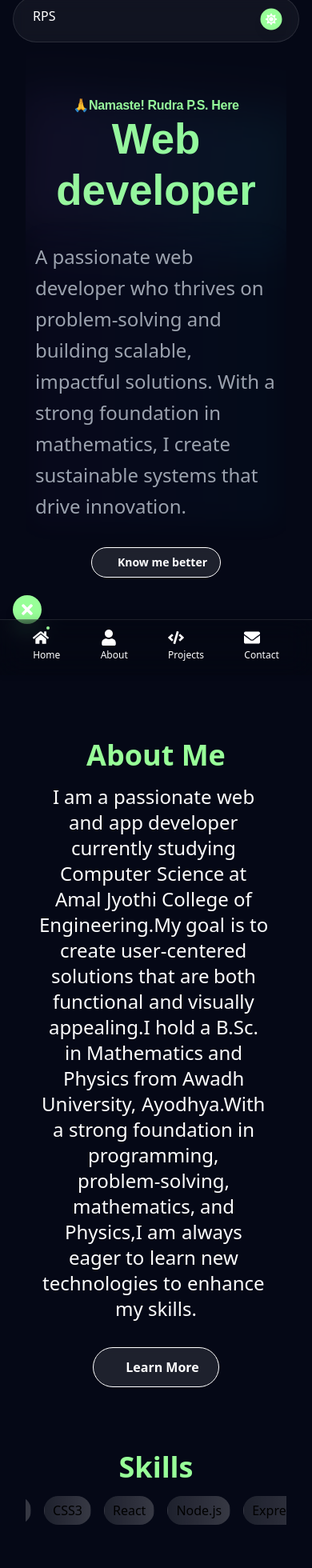
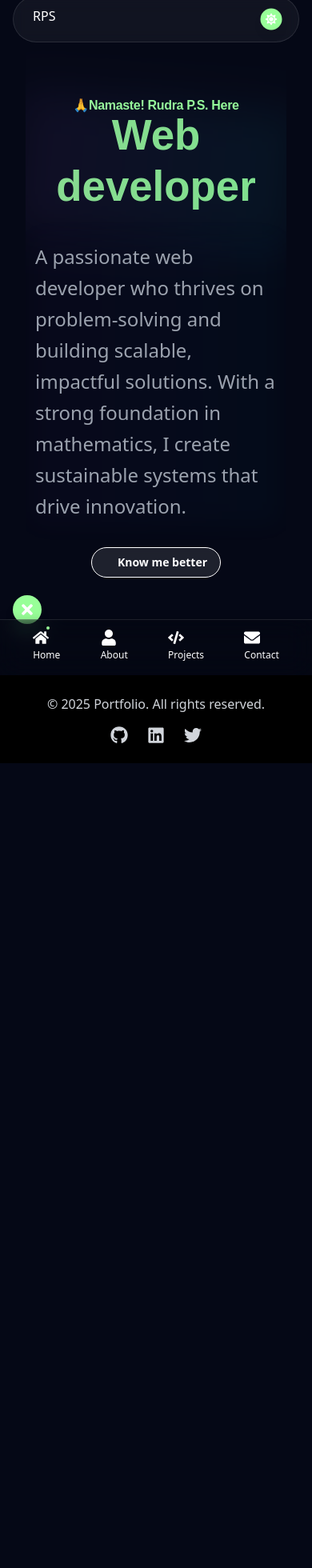
Before and after one commit to lord-rudra0/My-Portfolio, a React (Vite) app: page / in a window 390 px wide. Shown: the top 1960 px of the page at 80% size. After the commit the page ends 954 px from the top, so only its background shows below. Built offline with nearby package versions, Linux system fonts and the light colour scheme.

Commit message:
Update dependencies and refactor components for improved functionality and performance

```diff
--- a/package.json
+++ b/package.json
@@ -24,12 +24,13 @@
     "react-dom": "^18.3.1",
     "react-hook-form": "^7.50.1",
     "react-icons": "^5.0.1",
+    "react-id-swiper": "^4.0.0",
     "react-intersection-observer": "^9.8.0",
     "react-router-dom": "^6.22.1",
     "react-scroll": "^1.9.0",
     "react-vertical-timeline-component": "^3.5.3",
     "simplex-noise": "^4.0.3",
-    "swiper": "^11.0.6",
+    "swiper": "^10.3.1",
     "tailwind-merge": "^3.0.2",
     "tailwindcss-animate": "^1.0.7"
   },
--- a/src/components/AboutPreview.jsx
+++ b/src/components/AboutPreview.jsx
@@ -1,10 +1,9 @@
-import { motion } from 'framer-motion';
+// no motion import needed here
 import { useNavigate } from 'react-router-dom';
 import { content } from '../data/content';
-import ScrollReveal from './ui/ScrollReveal';
+// ScrollReveal removed for Swiper slides (slide layout prevents normal scroll events)
 import { InteractiveHoverButton } from './magicui/interactive-hover-button';
-// import ScrollFloat from "./ui/ScrollFloat"
-import BlurText from "./ui/ScrollFloat"
+import BlurText from './ui/ScrollFloat';
 
 const AboutPreview = () => {
   const navigate = useNavigate();
@@ -15,28 +14,29 @@ const AboutPreview = () => {
   };
 
   return (
-    <section className="pb-20 bg-primary">
-  <div className="max-w-screen-2xl mx-auto px-4">
-        <ScrollReveal duration={1.0} delay={0.2}>
-          <motion.div className="text-center">
+    <section className="min-h-screen flex items-center py-16 bg-primary">
+      <div className="max-w-screen-2xl mx-auto px-4 w-full">
+        <div className="text-center">
           <h2 className="text-4xl font-bold text-white mb-4">About Me</h2>
 
+          {/* Always-visible fallback so About can't be blank inside Swiper slides */}
+            <p className="text-xl mb-6 text-gray-200 max-w-2xl mx-auto block md:hidden">{content.about.shortBio}</p>
 
+          {/* Decorative animated text (progressive enhancement). Hidden on small screens. */}
+          <div className="mx-auto">
             <BlurText
               text={content.about.fullBio}
               delay={50}
               animateBy="words"
               direction="top"
-                // onAnimationComplete={handleAnimationComplete}
-                className="text-2xl mb-8"
+              className="text-2xl mb-8 hidden md:block"
             />
-
+          </div>
 
           <InteractiveHoverButton className="know-more-btn inline-flex items-center transition-all duration-300 bg-white/10 px-6 py-3 rounded-full backdrop-blur-sm" onClick={handleLearnMoreClick}>
             Learn More
           </InteractiveHoverButton>
-          </motion.div>
-        </ScrollReveal>
+        </div>
       </div>
     </section>
   );
--- a/src/components/ProjectCard.jsx
+++ b/src/components/ProjectCard.jsx
@@ -71,7 +71,7 @@ export default function ProjectCard({ projects }) {
         {active && typeof active === "object" ? (
           <div className="fixed inset-0 grid place-items-center z-[100]">
             <motion.button
-              key={`button-${active.title}-${id}`}
+              key={`button-${active.__stableId || `${active.id}-${active.__index || 0}-${id}`}`}
               layout
               initial={{ opacity: 0 }}
               animate={{ opacity: 1 }}
@@ -82,11 +82,11 @@ export default function ProjectCard({ projects }) {
               <CloseIcon />
             </motion.button>
             <motion.div
-              layoutId={`card-${active.title}-${id}`}
+              layoutId={`card-${active.__stableId || `${active.id}-${active.__index || 0}-${id}`}`}
               ref={ref}
               className={`w-full max-w-[500px] h-full md:h-fit md:max-h-[90%] flex flex-col ${theme === 'dark' ? 'bg-neutral-900' : 'bg-white'} sm:rounded-3xl overflow-hidden shadow-2xl relative z-20`}
             >
-              <motion.div layoutId={`image-${active.title}-${id}`}>
+              <motion.div layoutId={`image-${active.__stableId || `${active.id}-${active.__index || 0}-${id}`}`}>
                 <img
                   src={active.src || active.image}
                   alt={active.title}
@@ -98,13 +98,14 @@ export default function ProjectCard({ projects }) {
                 <div className="flex justify-between items-start p-4">
                   <div className="">
                     <motion.h3
-                      layoutId={`title-${active.title}-${id}`}
-                      className={`font-medium ${theme === 'dark' ? 'text-white' : 'text-black'} text-base`}
+                      layoutId={`title-${active.__stableId || `${active.id}-${active.__index || 0}-${id}`}`}
+                      className={`font-medium text-base`}
+                      style={{ color: 'var(--color-text)' }}
                     >
-                      {active.title}
+                      {active.title || active.projectName || 'Untitled Project'}
                     </motion.h3>
                     <motion.p
-                      layoutId={`description-${active.description}-${id}`}
+                      layoutId={`description-${active.__stableId || `${active.id}-${active.__index || 0}-${id}`}`}
                       className={`text-neutral-600 ${theme === 'dark' ? 'text-neutral-400' : 'text-neutral-600'} text-base`}
                     >
                       {active.description}
@@ -200,17 +201,20 @@ export default function ProjectCard({ projects }) {
           </div>
         ) : null}
       </AnimatePresence>
-  <ul className="max-w-screen-2xl mx-auto w-full grid grid-cols-1 md:grid-cols-2 items-start gap-8 p-4 [&>*:nth-child(even)]:md:mt-10">
-        {projects.map((project) => (
-          <motion.div
-            layoutId={`card-${project.id}-${id}`}
-            key={project.id}
-            onClick={() => setActive(project)}
-            onHoverStart={() => setHoveredCard(project.title)}
-            onHoverEnd={() => setHoveredCard(null)}
-            className="relative group"
-          >
+      <ul className="max-w-screen-2xl mx-auto w-full grid grid-cols-1 md:grid-cols-2 items-start gap-8 p-4">
+        {projects.map((project, index) => {
+          const titleKey = (project.title || project.projectName || '').toString().toLowerCase().replace(/[^a-z0-9]+/g, '-').replace(/(^-|-$)/g, '') || 'untitled';
+          const stableId = `${project.id ?? 'x'}-${index}-${id}-${titleKey.slice(0, 30)}`;
+          return (
             <motion.div
+              layoutId={`card-${stableId}`}
+              key={`${stableId}`}
+              onClick={() => setActive({ ...project, __index: index, __stableId: stableId })}
+              onHoverStart={() => setHoveredCard(project.title)}
+              onHoverEnd={() => setHoveredCard(null)}
+              className="relative group mb-6"
+            >
+              <motion.div
               animate={{
                 scale: hoveredCard === project.title ? 1.02 : 1,
                 filter: hoveredCard && hoveredCard !== project.title ? "blur(0.1px)" : "blur(0px)",
@@ -224,26 +228,32 @@ export default function ProjectCard({ projects }) {
             >
               <div className="flex gap-4 flex-col w-full">
                 <motion.div
-                  layoutId={`image-${project.id}-${id}`}
+                  layoutId={`image-${stableId}`}
                   className="relative overflow-hidden rounded-lg group-hover:shadow-xl transition-shadow duration-300"
                 >
                   <motion.div className="absolute inset-0 bg-gradient-to-t from-black/20 to-transparent opacity-0 group-hover:opacity-100 transition-opacity duration-300" />
                   <img
                     src={project.src || project.image}
                     alt={project.title}
-                    className="w-full h-72 rounded-lg object-cover object-top transform-gpu transition-transform duration-500 group-hover:scale-105 rounded-xl"
+                    className="w-full h-56 md:h-72 rounded-lg object-cover object-top transform-gpu transition-transform duration-500 group-hover:scale-105 rounded-xl"
                   />
+                  {/* Overlay caption to guarantee title visibility */}
+                  <div className="absolute left-0 right-0 bottom-0 z-30 px-3 py-3 bg-gradient-to-t from-black/85 to-transparent text-center pointer-events-none">
+                    <motion.span
+                      layoutId={`title-${stableId}`}
+                      className="text-sm md:text-base font-semibold text-white block"
+                      style={{ whiteSpace: 'normal' }}
+                    >
+                      {project.title || project.projectName || 'Untitled Project'}
+                    </motion.span>
+                  </div>
                 </motion.div>
               </div>
             </motion.div>
-            <motion.h3
-              layoutId={`title-${project.title}-${id}`}
-              className={`font-medium ${theme === 'dark' ? 'text-white' : 'text-black'} text-center text-xl mt-4 transition-colors duration-300`}
-            >
-              {project.title}
-            </motion.h3>
+            {/* title moved into overlay caption (above) to avoid duplicate visible headings */}
           </motion.div>
-        ))}
+        );
+        })}
       </ul>
     </>
   )
--- a/src/index.css
+++ b/src/index.css
@@ -55,7 +55,7 @@ body {
 .scroll-fade-in {
   opacity: 0;
   transform: translateY(20px);
-  transition: opacity 0.6s ease-out, transform 0.6s ease-out;
+  transition: opacity 0.6s cubic-bezier(.2,.9,.3,1), transform 0.6s cubic-bezier(.2,.9,.3,1);
 }
 
 .scroll-fade-in.visible {
--- a/src/pages/Home.jsx
+++ b/src/pages/Home.jsx
@@ -1,6 +1,12 @@
 import { motion } from 'framer-motion';
 import Hero from '../components/Hero';
 import AboutPreview from '../components/AboutPreview';
+// Swiper for full-page vertical slides
+import { Swiper, SwiperSlide } from 'swiper/react';
+import { Mousewheel, Keyboard } from 'swiper/modules';
+import 'swiper/css';
+import 'swiper/css/mousewheel';
+import 'swiper/css/keyboard';
 // import Education from '../components/Education';
 import ContactCTA from '../components/ContactCTA';
 import { content } from '../data/content';
@@ -9,6 +15,7 @@ import { content } from '../data/content';
 import ProjectCard from "../components/ProjectCard"
 import { useTheme } from '../context/ThemeContext';
 import SkillsRow from '../components/SkillsRow';
+import { useState } from 'react';
 
 const Home = () => {
   const sectionVariants = {
@@ -20,10 +27,37 @@ const Home = () => {
     }
   };
 
-  const currentProjects = content.currentProjects;
-  console.log(currentProjects);
+
+  // Load projects and deduplicate by title (protects against repeated entries in content.js)
+  let currentProjects = Array.isArray(content.currentProjects) ? content.currentProjects.slice() : [];
+  const seenTitles = new Set();
+  // Simple normalizer: lowercase, remove non-alphanumerics, collapse whitespace
+  const normalize = (s = '') =>
+    s
+      .toString()
+      .toLowerCase()
+      .replace(/[^a-z0-9\s]/g, ' ')
+      .replace(/\s+/g, ' ')
+      .trim();
+
+  currentProjects = currentProjects.filter((p) => {
+    const key = normalize(p.title || p.projectName || '');
+    if (!key) return false;
+    if (seenTitles.has(key)) return false;
+    seenTitles.add(key);
+    return true;
+  });
+
+  // Split projects into pages of 4 so remaining projects appear on subsequent slides
+  const projectsPerPage = 4;
+  const projectPages = [];
+  for (let i = 0; i < currentProjects.length; i += projectsPerPage) {
+    projectPages.push(currentProjects.slice(i, i + projectsPerPage));
+  }
 
   const { theme } = useTheme();
+  const [activeIndex, setActiveIndex] = useState(0);
+  const contactIndex = 3 + projectPages.length; // Hero(0), About(1), Skills(2), Projects pages start at 3
 
   return (
     <motion.div
@@ -32,80 +66,92 @@ const Home = () => {
       exit={{ opacity: 0 }}
       className={`min-h-screen theme-transition ${theme === 'dark' ? 'bg-dark text-white' : 'bg-light text-black'}`}
     >
+  {/* ARIA live region to announce slide changes to assistive tech */}
+  <div aria-live="polite" className="sr-only">Slide {activeIndex + 1} of {4 + projectPages.length}</div>
+
+      <Swiper
+        modules={[Mousewheel, Keyboard]}
+        direction="vertical"
+        slidesPerView={1}
+        speed={700}
+        mousewheel={{ forceToAxis: true, sensitivity: 0.65, releaseOnEdges: true }}
+        keyboard={{ enabled: true }}
+        onSlideChange={(swiper) => setActiveIndex(swiper.activeIndex)}
+        style={{ height: '100vh' }}
+      >
+        <SwiperSlide>
+          <div role="region" aria-label="Hero section" className="min-h-screen flex items-center justify-center">
             <motion.section
               initial="hidden"
-        animate="visible"
+              animate={activeIndex === 0 ? 'visible' : 'hidden'}
               variants={sectionVariants}
+              className="w-full"
             >
               <Hero />
             </motion.section>
+          </div>
+        </SwiperSlide>
 
+        <SwiperSlide>
+          <div role="region" aria-label="About section" className="min-h-screen flex items-center justify-center">
             <motion.section
               initial="hidden"
-        whileInView="visible"
-        viewport={{ once: true }}
+              animate={activeIndex === 1 ? 'visible' : 'hidden'}
               variants={sectionVariants}
-        className="mt-20 md:mt-0"
+              className="w-full mt-0 md:mt-0"
             >
               <AboutPreview />
             </motion.section>
+          </div>
+        </SwiperSlide>
 
-      {/* <motion.section
-        initial="hidden"
-        whileInView="visible"
-        viewport={{ once: true }}
-        variants={sectionVariants}
-      >
-      <h2 className="text-4xl font-bold text-white mb-0 text-center">Skills</h2>
-        <Skill />
-      </motion.section> */}
-
-      {/* <motion.section
-        initial="hidden"
-        whileInView="visible"
-        viewport={{ once: true }}
-        variants={sectionVariants}
-      >
-        <Education />
-      </motion.section> */}
-
+        <SwiperSlide>
+          <div role="region" aria-label="Skills section" className="min-h-screen flex items-center justify-center">
             <motion.section
               initial="hidden"
-        whileInView="visible"
-        viewport={{ once: true }}
+              animate={activeIndex === 2 ? 'visible' : 'hidden'}
               variants={sectionVariants}
-
+              className="w-full"
             >
-
               <h1 className="text-4xl font-bold mb-2 text-center text-white">Skills</h1>
-
-          {/* Add the SkillsRow component for smaller screens */}
               <div className="mb-20">
                 <SkillsRow />
               </div>
             </motion.section>
+          </div>
+        </SwiperSlide>
 
+        {projectPages.map((pageProjects, pageIndex) => (
+          <SwiperSlide key={`projects-page-${pageIndex}`}>
+            {/* Make each projects page slide scrollable */}
+            <div role="region" aria-label={`Projects page ${pageIndex + 1}`} className="min-h-screen flex items-start justify-center overflow-auto">
               <motion.section
                 initial="hidden"
-        whileInView="visible"
-        viewport={{ once: true }}
+                animate={activeIndex === 3 + pageIndex ? 'visible' : 'hidden'}
                 variants={sectionVariants}
+                className="w-full pt-12"
+                style={{ maxHeight: 'calc(100vh - 5rem)', overflow: 'auto', overscrollBehavior: 'contain', paddingBottom: '2rem' }}
               >
                 <h2 className="text-4xl font-bold text-white mb-0 text-center">On Going Projects</h2>
-        <ProjectCard projects={currentProjects} />
+                <ProjectCard projects={pageProjects} />
               </motion.section>
+            </div>
+          </SwiperSlide>
+        ))}
 
-
-
-
+        <SwiperSlide>
+          <div role="region" aria-label="Contact section" className="min-h-screen flex items-center justify-center">
             <motion.section
               initial="hidden"
-        whileInView="visible"
-        viewport={{ once: true }}
+              animate={activeIndex === contactIndex ? 'visible' : 'hidden'}
               variants={sectionVariants}
+              className="w-full"
             >
               <ContactCTA />
             </motion.section>
+          </div>
+        </SwiperSlide>
+      </Swiper>
     </motion.div>
   );
 };
```
Also changed, not shown: 1 other file (tests, documents, lock files or other folders). Lines whose indentation alone changed are shown as unchanged.
